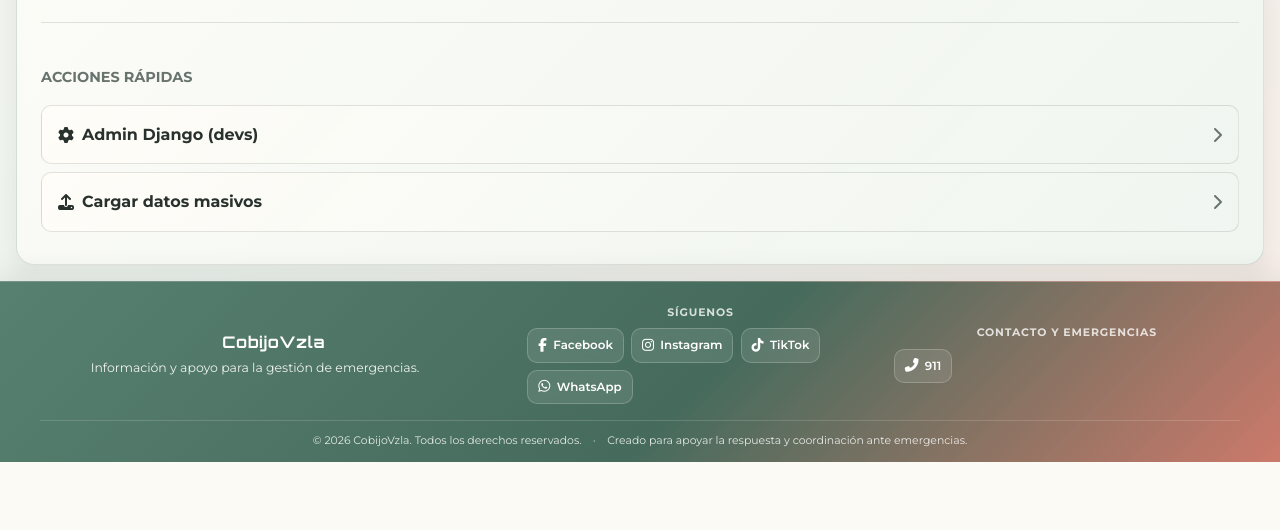
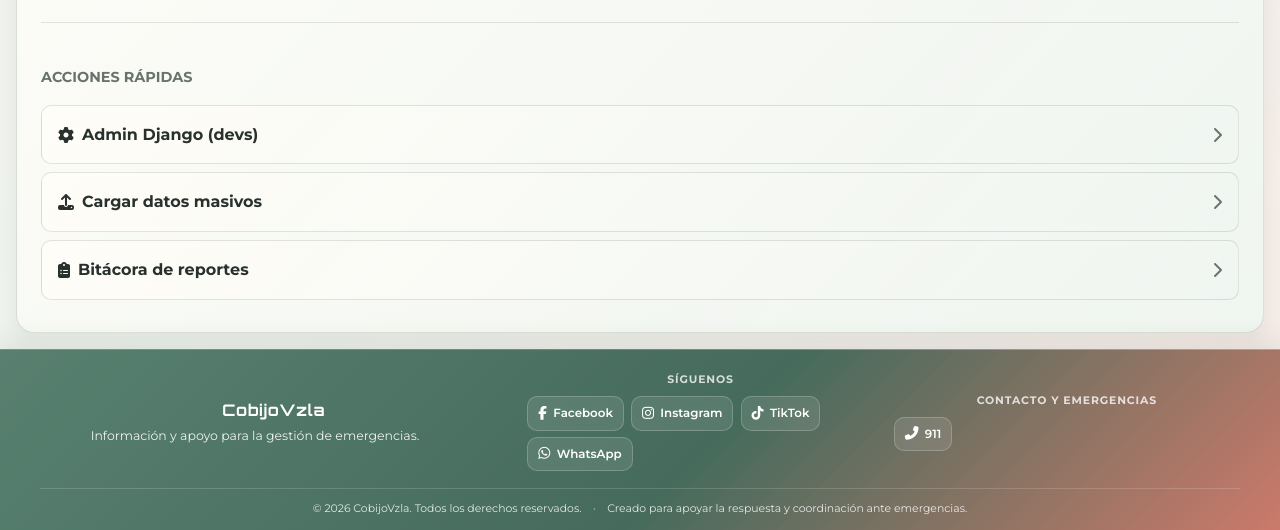
Before and after one commit to pedromph23/cobijo_vzla, a Django app: page /panel/admin/ in a window 1280 px wide, after a click on "Datos". Shown: the part 866-1396 px from the top of the page. Before the commit the page ends 1328 px from the top, so only its background shows below. Run offline with Django 5.2, Linux system fonts and the light colour scheme; the visitor is signed in with stand-in values (Sample User, id 1); data that the repository does not hold is empty.

Commit message:
ui: mostrar bitacora de reportes en panel admin

```diff
--- a/templates/admin/panel_admin.html
+++ b/templates/admin/panel_admin.html
@@ -118,6 +118,11 @@
                 <a href="{% url 'carga_datos' %}" class="accion-item">
                     <i class="fas fa-upload" aria-hidden="true"></i>
                     <span>Cargar datos masivos</span>
+                    <i class="fas fa-chevron-right" aria-hidden="true"></i>
+                </a>
+                <a href="{% url 'admin:reportes_registroreporte_changelist' %}" class="accion-item">
+                    <i class="fas fa-clipboard-list" aria-hidden="true"></i>
+                    <span>Bitácora de reportes</span>
                     <i class="fas fa-chevron-right" aria-hidden="true"></i>
                 </a>
             </div>
```
